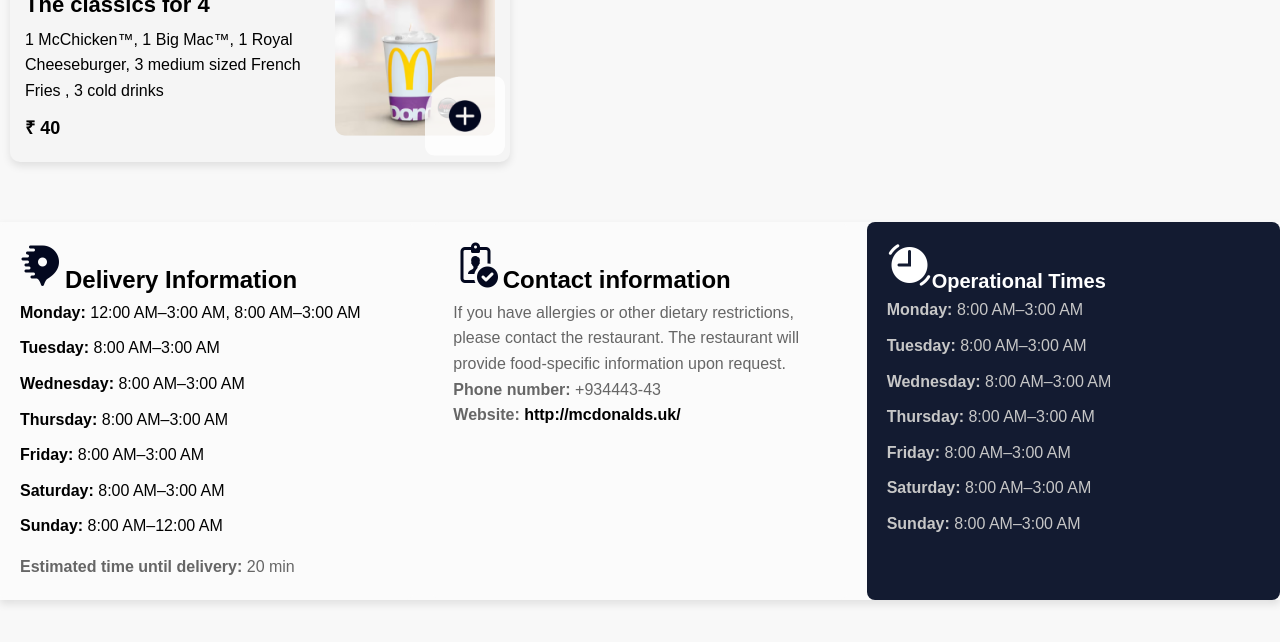
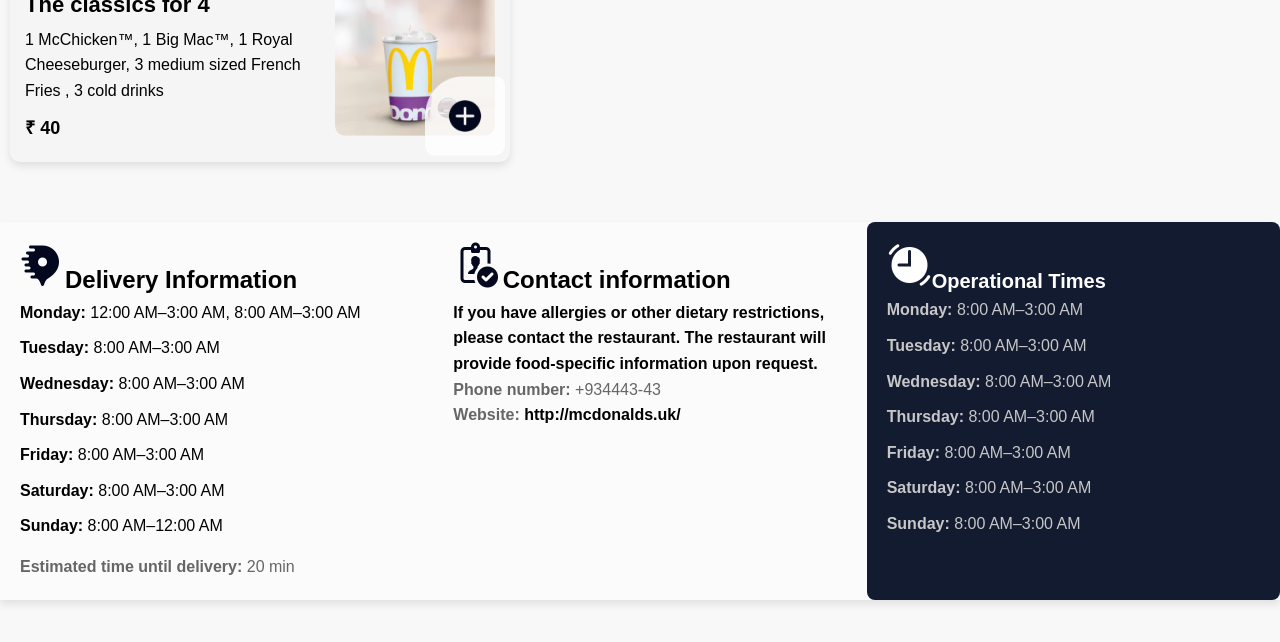
Before and after one commit to ArvindGupta493/food-delivery-app, a React (Create React App) app in the folder frontend/: page /newbasket in a window 1280 px wide. Shown: the part 4425-5067 px from the top of the page. Built offline with nearby package versions, Linux system fonts and the light colour scheme.

Commit message:
Update newbasket.jsx

```diff
--- a/frontend/src/components/myBasket/newbasket.jsx
+++ b/frontend/src/components/myBasket/newbasket.jsx
@@ -467,10 +467,10 @@ const Baskets = () => {
           </div>
         </div>
 
-        <section class="container">
+      <section class="container">
           {/* <!-- <div class="container"> --> */}
           <div class="section delivery">
-            <div class="delivery">
+            <div class="deliverys">
               <a href="#track">
                 <img src="/images/Tracking.png" alt="tracker" />
               </a>
@@ -489,16 +489,16 @@ const Baskets = () => {
           </div>
 
           <div class="section contact">
-            <div class="delivery">
+            <div class="deliverys">
               <a href="#contact">  <img src="/images/contact.png" alt="tracker" /> </a>
               <h9> Contact information</h9>
             </div>
             {/* <!-- <h2>📋 Contact information</h2> --> */}
-            <p>
+            <h4>
               If you have allergies or other dietary restrictions, please contact
               the restaurant. The restaurant will provide food-specific
               information upon request.
-            </p>
+            </h4>
 
             <p>  <strong>Phone number:</strong> +934443-43  </p>
             <p>
@@ -508,7 +508,7 @@ const Baskets = () => {
           </div>
 
           <div class="section operational">
-            <div class="delivery">
+            <div class="deliverys">
               <img src="/images/Clock 2.png" alt="tracker" />
               <h10>Operational Times</h10>
             </div>
```
